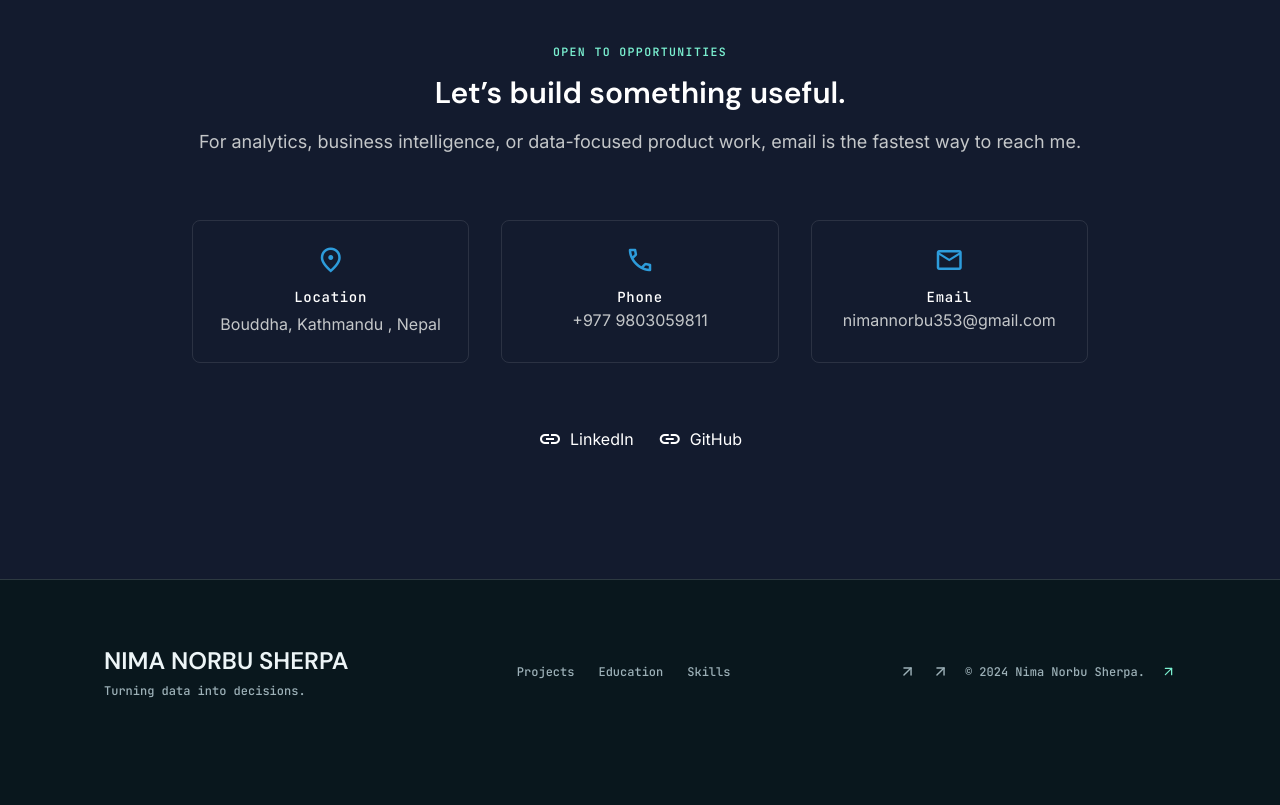
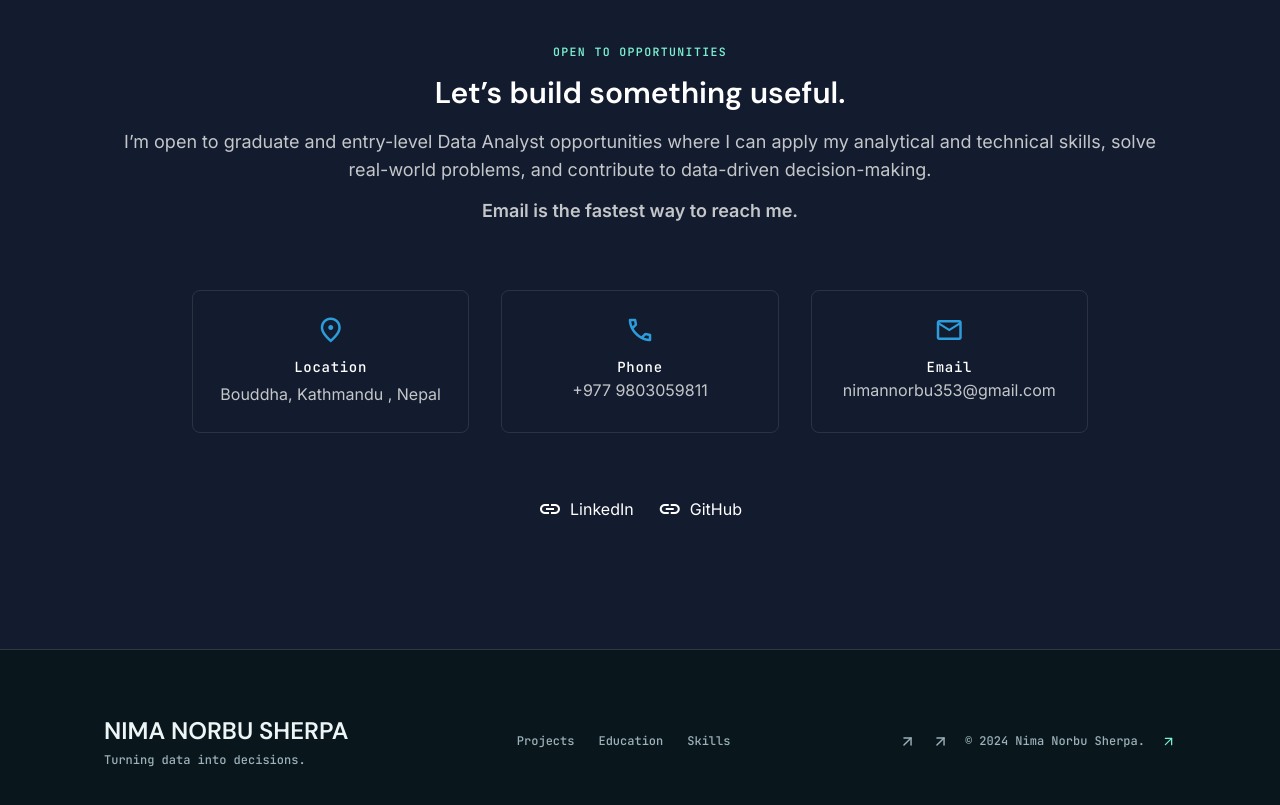
Before and after one commit to Nima-vd/Portfolio, a React (Vite) app: page / in a window 1280 px wide. Shown: the part 8900-9705 px from the top of the page. Before the commit the page ends 9664 px from the top, so only its background shows below. Built offline with nearby package versions, Linux system fonts and the light colour scheme.

Commit message:
FIx Contact

```diff
--- a/src/components/Contact.jsx
+++ b/src/components/Contact.jsx
@@ -44,7 +44,8 @@ export default function Contact() {
       <div className="max-w-container-max mx-auto px-margin-mobile md:px-gutter text-center">
         <p className="eyebrow">Open to opportunities</p>
         <h2 className="font-headline-md text-headline-md mt-3 mb-stack-sm">Let’s build something useful.</h2>
-        <p className="text-secondary-fixed-dim font-body-lg text-body-lg mb-stack-lg">For analytics, business intelligence, or data-focused product work, email is the fastest way to reach me.</p>
+        <p className="text-secondary-fixed-dim font-body-lg text-body-lg mb-3">I’m open to graduate and entry-level Data Analyst opportunities where I can apply my analytical and technical skills, solve real-world problems, and contribute to data-driven decision-making.</p>
+        <p className="text-secondary-fixed-dim font-body-lg text-body-lg font-semibold mb-stack-lg">Email is the fastest way to reach me.</p>
         <div className="grid grid-cols-1 md:grid-cols-3 gap-stack-md max-w-4xl mx-auto mb-stack-lg">
           {contactInfo.map((info, index) => (
             <ContactCard key={index} {...info} />
```
